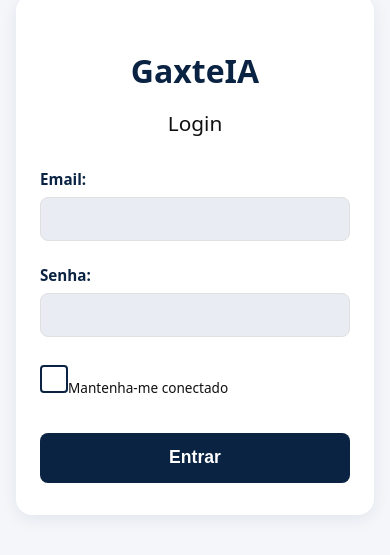
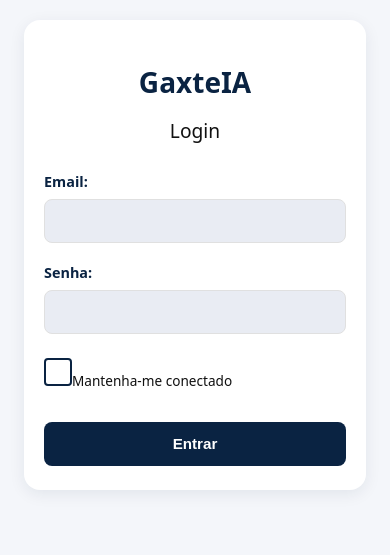
Before and after one commit to lucasairesdev/gaxteia, a React (Vite) app: page /login in a window 390 px wide. Shown: the part 167-722 px from the top of the page. Built offline with nearby package versions, Linux system fonts and the light colour scheme.

Commit message:
Estilizações melhoradas para mobile

```diff
--- a/src/styles/Login.css
+++ b/src/styles/Login.css
@@ -3,13 +3,14 @@
   justify-content: center;
   align-items: center;
   min-height: 100vh;
+  min-height: 100dvh; /* Para dispositivos móveis com barra de navegação */
   background-color: var(--background);
   padding: 1rem;
 }
 
 .login-box {
   background-color: var(--white);
-  padding: 2.5rem;
+  padding: 2rem 1.5rem;
   border-radius: 16px;
   box-shadow: 0 4px 16px rgba(10, 35, 66, 0.08);
   width: 100%;
@@ -20,20 +21,20 @@
   color: var(--primary);
   text-align: center;
   margin-bottom: 0.5rem;
-  font-size: 2.5rem;
+  font-size: 2rem;
   font-weight: 700;
 }
 
 .login-box h2 {
   color: var(--secondary);
   text-align: center;
-  margin-bottom: 2.5rem;
-  font-size: 1.5rem;
+  margin-bottom: 2rem;
+  font-size: 1.3rem;
   font-weight: 500;
 }
 
 .login-box .form-group {
-  margin-bottom: 1.5rem;
+  margin-bottom: 1.25rem;
 }
 
 .login-box label {
@@ -41,7 +42,7 @@
   margin-bottom: 0.5rem;
   font-weight: 600;
   color: var(--primary);
-  font-size: 0.95rem;
+  font-size: 0.9rem;
 }
 
 .login-box input[type="email"],
@@ -54,6 +55,8 @@
   background: var(--input-bg);
   color: var(--secondary);
   transition: all 0.2s ease;
+  -webkit-appearance: none; /* Remove estilo padrão do iOS */
+  appearance: none;
 }
 
 .login-box input[type="email"]:focus,
@@ -65,7 +68,7 @@
 }
 
 .checkbox-group {
-  margin: 1.5rem 0 2rem 0;
+  margin: 1.25rem 0 1.75rem 0;
 }
 
 .checkbox-label {
@@ -77,13 +80,14 @@
   font-weight: 400;
   margin: 0;
   padding: 0.25rem 0;
+  touch-action: manipulation; /* Melhora interação touch */
 }
 
 .checkbox-label input[type="checkbox"] {
   appearance: none;
   -webkit-appearance: none;
-  width: 18px;
-  height: 18px;
+  width: 20px;
+  height: 20px;
   border: 2px solid var(--primary);
   border-radius: 4px;
   margin: 0;
@@ -92,6 +96,7 @@
   transition: all 0.2s ease;
   flex-shrink: 0;
   background-color: white;
+  touch-action: manipulation;
 }
 
 .checkbox-label input[type="checkbox"]:checked {
@@ -102,10 +107,10 @@
 .checkbox-label input[type="checkbox"]:checked::after {
   content: '';
   position: absolute;
-  left: 5px;
+  left: 6px;
   top: 2px;
   width: 4px;
-  height: 8px;
+  height: 9px;
   border: solid white;
   border-width: 0 2px 2px 0;
   transform: rotate(45deg);
@@ -124,16 +129,18 @@
 
 .login-box button {
   width: 100%;
-  padding: 1rem;
+  padding: 0.9rem;
   background-color: var(--primary);
   color: var(--white);
   border: none;
   border-radius: 8px;
-  font-size: 1.1rem;
+  font-size: 1rem;
   font-weight: 600;
   cursor: pointer;
   transition: all 0.2s ease;
   margin-top: 0.5rem;
+  touch-action: manipulation;
+  -webkit-tap-highlight-color: transparent; /* Remove highlight no tap em iOS */
 }
 
 .login-box button:hover:not(:disabled) {
@@ -154,35 +161,39 @@
 .error-message {
   background-color: #ffebee;
   color: #c62828;
-  padding: 1rem;
+  padding: 0.85rem;
   border-radius: 8px;
-  margin-bottom: 1.5rem;
+  margin-bottom: 1.25rem;
   text-align: center;
-  font-size: 0.95rem;
+  font-size: 0.9rem;
   border: 1px solid #ffcdd2;
 }
 
+/* Media queries para diferentes tamanhos de tela */
 @media (max-width: 480px) {
   .login-box {
-    padding: 2rem 1.5rem;
+    padding: 1.5rem 1.25rem;
+    margin: 0.5rem;
   }
 
   .login-box h1 {
-    font-size: 2rem;
+    font-size: 1.75rem;
   }
 
   .login-box h2 {
-    font-size: 1.3rem;
-    margin-bottom: 2rem;
+    font-size: 1.2rem;
+    margin-bottom: 1.75rem;
   }
 
   .login-box input[type="email"],
   .login-box input[type="password"] {
     padding: 0.75rem;
+    font-size: 16px; /* Evita zoom automático no iOS */
   }
 
   .login-box button {
-    padding: 0.9rem;
+    padding: 0.85rem;
+    font-size: 0.95rem;
   }
 
   .checkbox-label {
@@ -192,4 +203,60 @@
   .checkbox-label span {
     font-size: 0.85rem;
   }
+
+  .checkbox-label input[type="checkbox"] {
+    width: 18px;
+    height: 18px;
+  }
 }
+
+/* Ajustes para telas muito pequenas */
+@media (max-width: 360px) {
+  .login-box {
+    padding: 1.25rem 1rem;
+  }
+
+  .login-box h1 {
+    font-size: 1.5rem;
+  }
+
+  .login-box h2 {
+    font-size: 1.1rem;
+  }
+
+  .login-box input[type="email"],
+  .login-box input[type="password"] {
+    padding: 0.7rem;
+  }
+
+  .login-box button {
+    padding: 0.8rem;
+  }
+}
+
+/* Ajustes para telas altas e estreitas */
+@media (max-height: 600px) {
+  .login-container {
+    padding: 0.5rem;
+  }
+
+  .login-box {
+    padding: 1.25rem;
+  }
+
+  .login-box h1 {
+    margin-bottom: 0.25rem;
+  }
+
+  .login-box h2 {
+    margin-bottom: 1.25rem;
+  }
+
+  .login-box .form-group {
+    margin-bottom: 1rem;
+  }
+
+  .checkbox-group {
+    margin: 1rem 0 1.5rem 0;
+  }
+}
```
